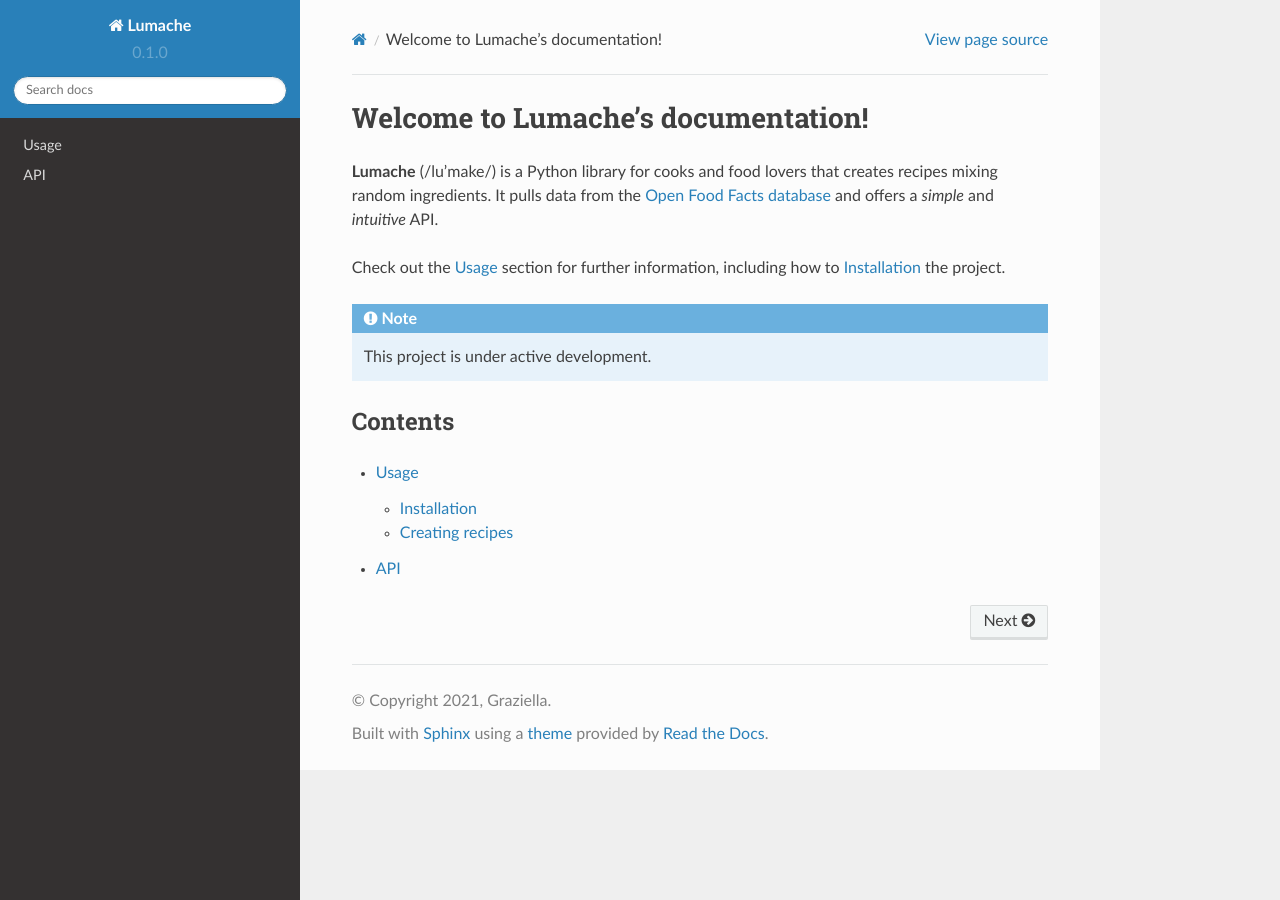
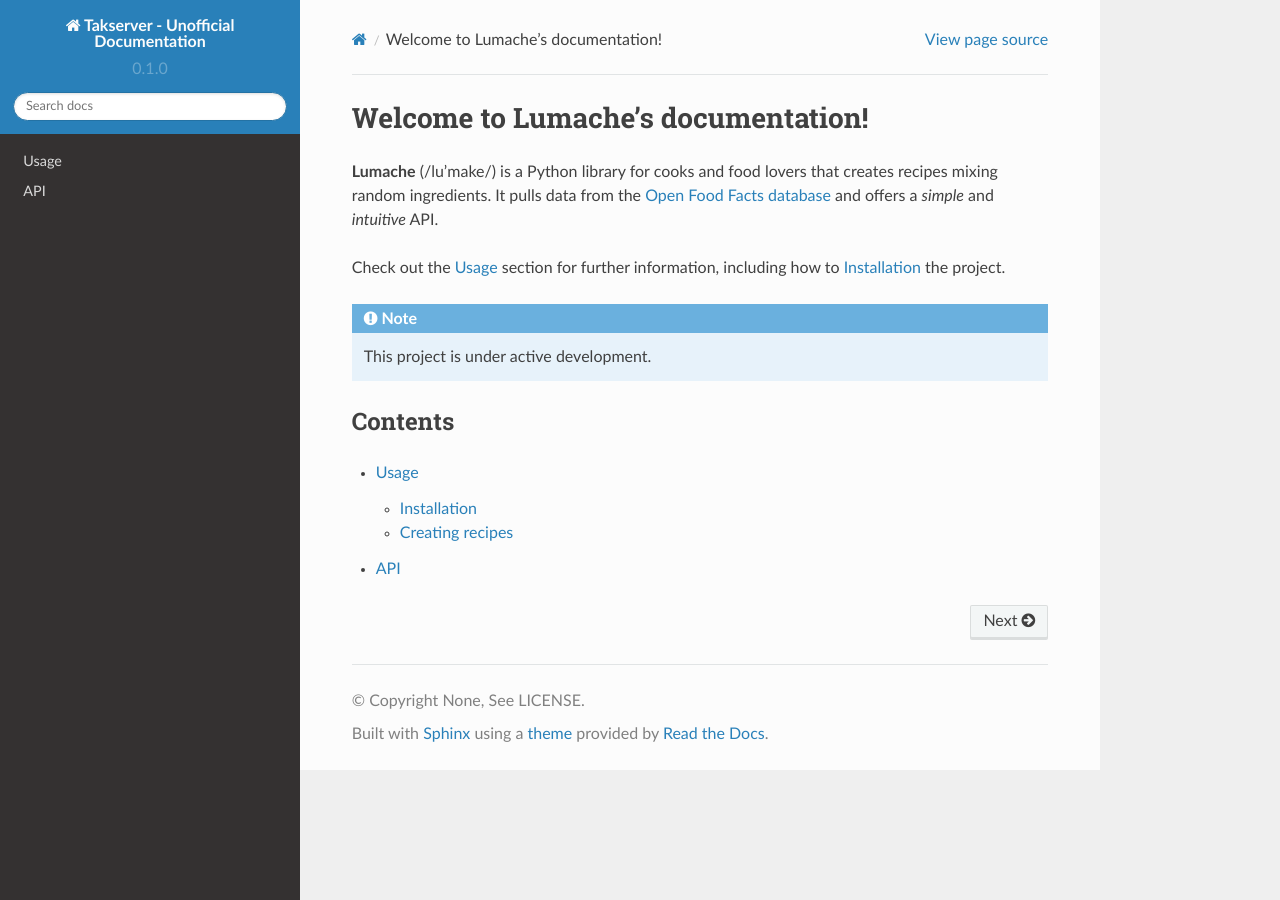
Before and after one commit to jimmypw/doc-tak, a Sphinx documentation site: the page built from docs/source/index.rst, in a window 1280 px wide. Built offline with Sphinx 7.4.7 and the Read the Docs theme 2.0.0, drawn with Linux system fonts in a browser that asks for light colours.

Commit message:
fix: corrected project config

```diff
--- a/docs/source/conf.py
+++ b/docs/source/conf.py
@@ -2,9 +2,9 @@
 
 # -- Project information
 
-project = 'Lumache'
-copyright = '2021, Graziella'
-author = 'Graziella'
+project = 'Takserver - Unofficial Documentation'
+copyright = 'None, See LICENSE'
+author = 'James Park-Watt'
 
 release = '0.1'
 version = '0.1.0'
```
